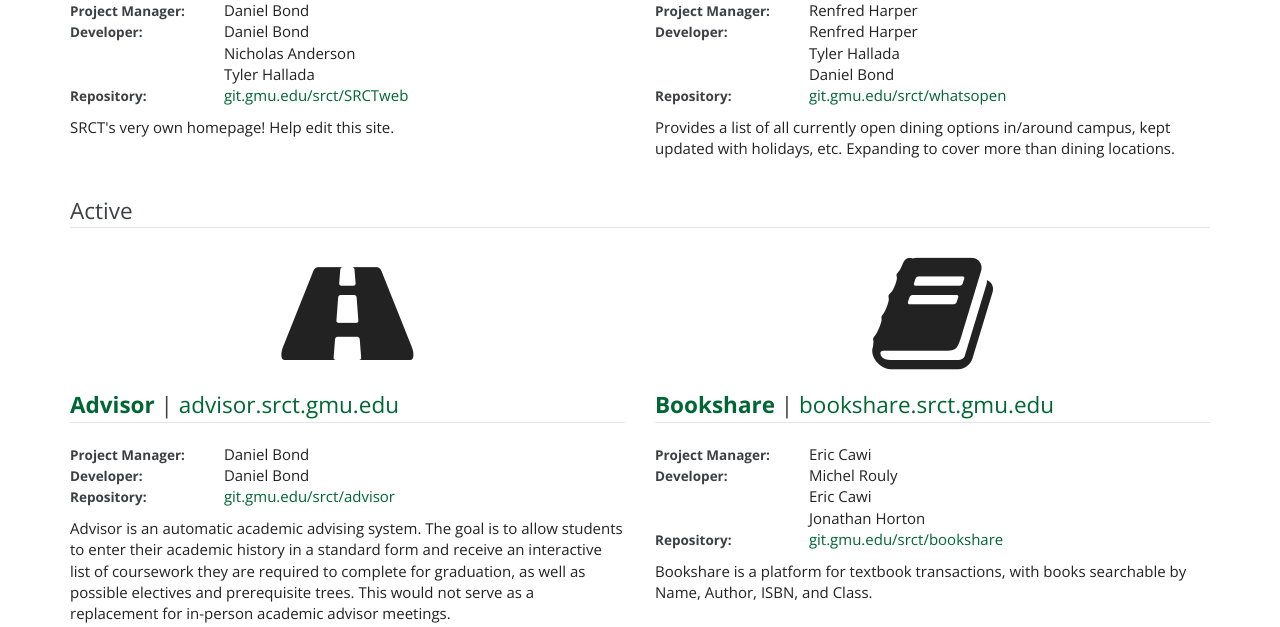
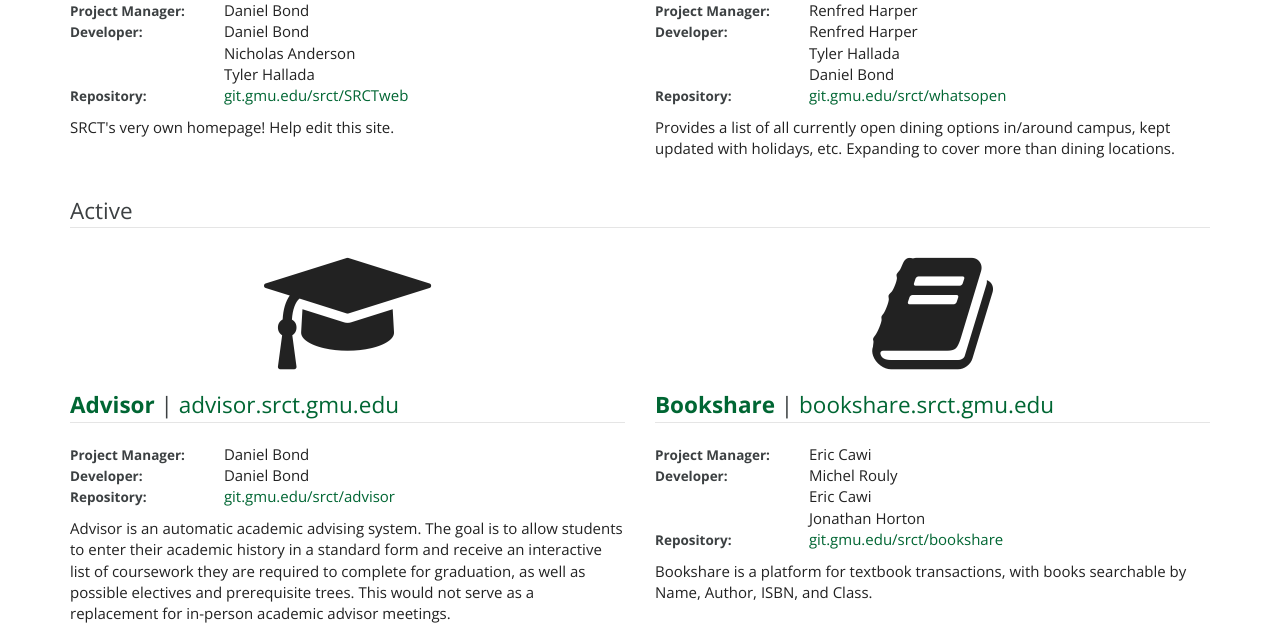
Before and after one commit to srct/srctweb, a Python web app: template srctweb/website/templates/projects.html in a window 1280 px wide. Shown: the part 725-1352 px from the top of the page. Run offline with Jinja, Linux system fonts and the light colour scheme; the template is opened without the code that fills it, so the values that code supplies are empty; some libraries are stand-ins or nearby versions.

Commit message:
updated font-awesome and changed advisor to hat

```diff
--- a/srctweb/website/templates/layouts/base.html
+++ b/srctweb/website/templates/layouts/base.html
@@ -4,7 +4,7 @@
     <meta name="viewport" content="width=device-width, inital-scale=1.0">
     <link href="/static/css/bootstrap.min.css" rel="stylesheet" media="screen">
     <link href="/static/css/bootstrap-theme.min.css" rel="stylesheet">
-    <link href="//netdna.bootstrapcdn.com/font-awesome/4.0.3/css/font-awesome.css" rel="stylesheet">
+    <link href="//netdna.bootstrapcdn.com/font-awesome/4.1.0/css/font-awesome.css" rel="stylesheet">
     <link href="/static/css/style.css" rel="stylesheet">
     <link rel="icon" href="/static/img/favicon.ico">
     <script>
--- a/srctweb/website/templates/projects.html
+++ b/srctweb/website/templates/projects.html
@@ -114,7 +114,7 @@
 <div class="row">
   <div class="col-lg-6 project-entry">
 
-    <i class="fa fa-road project-icon"></i>
+    <i class="fa fa-graduation-cap project-icon"></i>
 
     <legend><strong><a href="http://wiki.srct.gmu.edu/wiki/index.php/Advisor">Advisor</a></strong>
     | <a href="http://advisor.srct.gmu.edu">advisor.srct.gmu.edu</a></legend>
```
